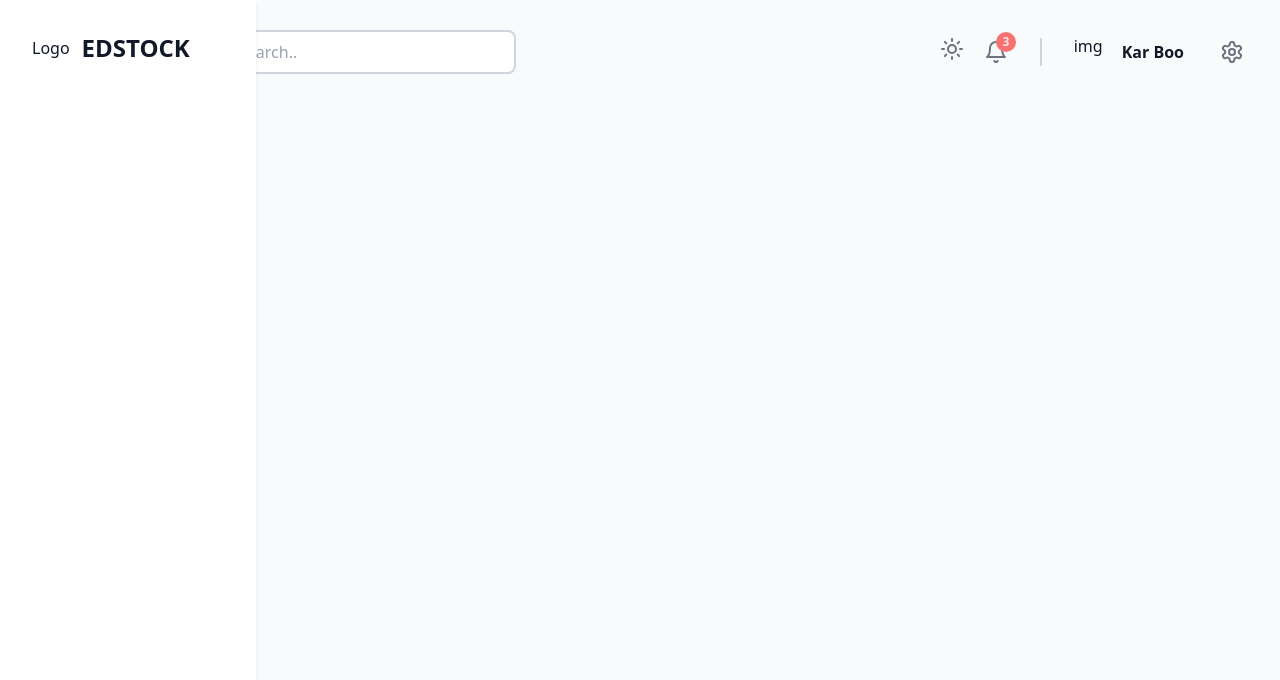
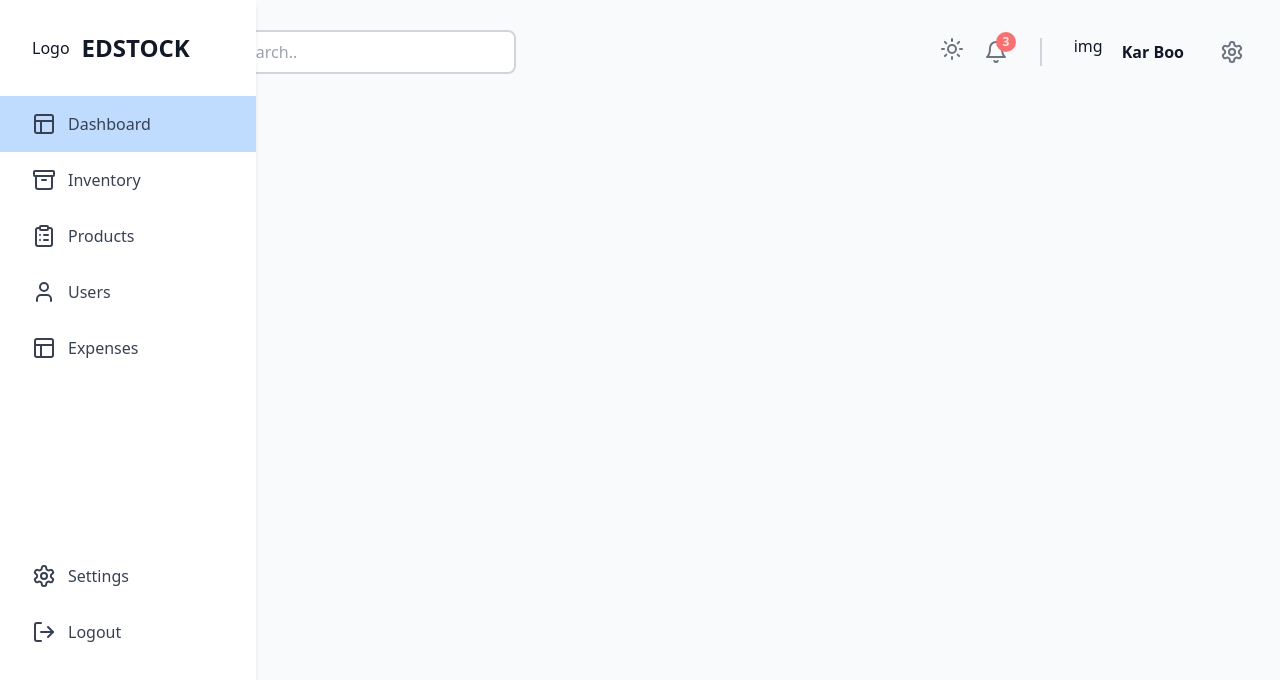
Before and after one commit to omphilejmatsobe/inventory, a Next.js app in the folder client/: page /dashboard in a window 1280 px wide. Shown: the top 680 px of the page. Built offline with nearby package versions, Linux system fonts and the light colour scheme.

Commit message:
Interface update

```diff
--- /dev/null
+++ b/client/app/dashboard/expenses/page.tsx
@@ -0,0 +1,5 @@
+export default function Expenses() {
+  return (
+    <div>page</div>
+  )
+}
--- /dev/null
+++ b/client/app/dashboard/inventory/page.tsx
@@ -0,0 +1,5 @@
+export default function Inventory() {
+  return (
+    <div>page</div>
+  )
+}
--- /dev/null
+++ b/client/app/dashboard/products/page.tsx
@@ -0,0 +1,5 @@
+export default function Products() {
+  return (
+    <div>page</div>
+  )
+}
--- /dev/null
+++ b/client/app/dashboard/users/page.tsx
@@ -0,0 +1,5 @@
+export default function Users() {
+  return (
+    <div>page</div>
+  )
+}
--- a/client/app/ui/sideNav.tsx
+++ b/client/app/ui/sideNav.tsx
@@ -1,18 +1,23 @@
 'use client'
-import { Menu } from "lucide-react";
+import { Archive, Icon, Layout, LucideClipboardList, LucideIcon, LucideLogOut, LucideSettings, Menu, User } from "lucide-react";
 import Link from "next/link";
 import { usePathname } from "next/navigation";
 
 
+interface SideNaveLinkInterface {href:string; Icon:LucideIcon; label:string }
 
-const SideNavLink = (props:any) => {
+const SideNavLink = ({href, Icon, label }:SideNaveLinkInterface) => {
 
   const pathName = usePathname();
-  const isActive = (pathName === props.href) || (pathName === "/dashboard");
+  const isActive = (pathName === href);
 
   return (
-    <Link href={"/"}>
+    <Link href={href}>
       <div className={`cursor-pointer flex items-center justify-start px-8 py-4 hover:text-blue-500 hover:bg-blue-100 gap-3 transition-colors ${isActive ? "bg-blue-200 text-white": ""}`}>
+        <Icon className="w-6 h-6 !text-gray-700"/>
+        <span className={`font-medium text-gray-700`}>
+          {label}
+        </span>
       </div>
     </Link>
   )
@@ -32,10 +37,17 @@ export default function SideNav() {
 
       {/* Nav Links */}
       <div className="flex-grow mt-8">
+        <SideNavLink href={"/dashboard"} Icon={Layout} label={"Dashboard"}/>
+        <SideNavLink href={"/dashboard/inventory"} Icon={Archive} label={"Inventory"}/>
+        <SideNavLink href={"/dashboard/products"} Icon={LucideClipboardList} label={"Products"}/>
+        <SideNavLink href={"/dashboard/users"} Icon={User} label={"Users"}/>
+        <SideNavLink href={"/dashboard/expenses"} Icon={Layout} label={"Expenses"}/>
       </div>
 
       {/* Bottom */}
       <div className="flex-grow mt-8">
+        <SideNavLink href={"/dashboard/settings"} Icon={LucideSettings} label={"Settings"}/>
+        <SideNavLink href={"/dashboard/settings"} Icon={LucideLogOut} label={"Logout"}/>
       </div>
     </div>
   )
```
